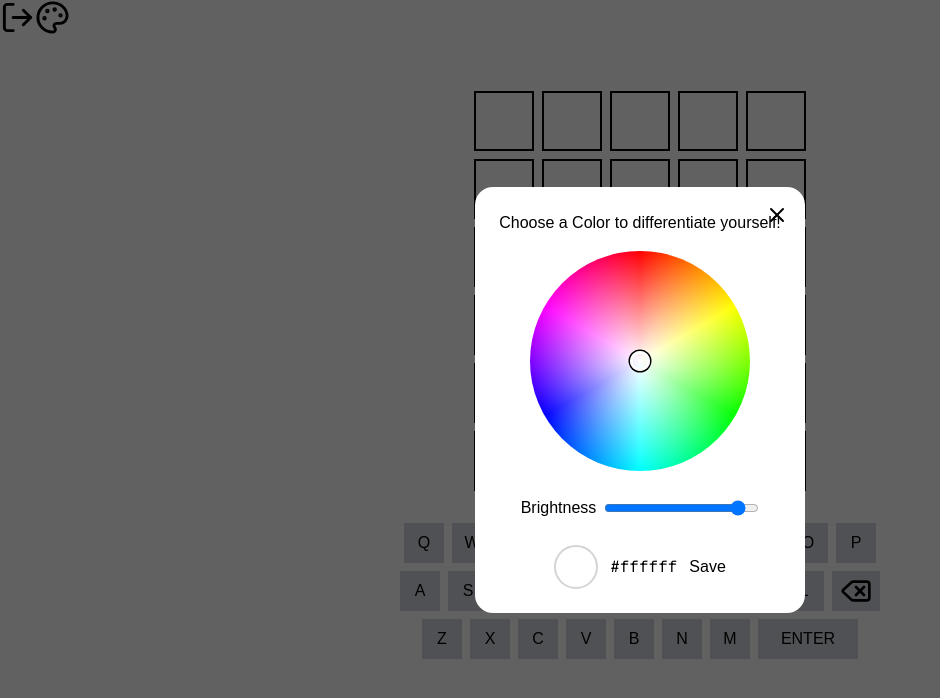
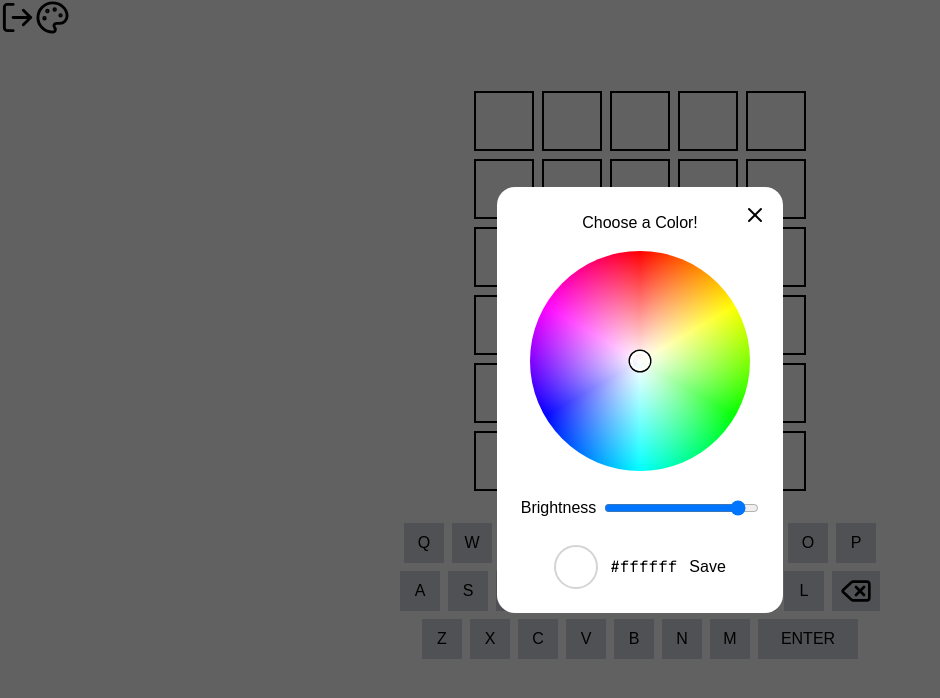
Before and after one commit to autumnalEqvinox/wordle-royale, a Next.js app: page /play in a window 1280 px wide. Both pictures are taken after a click on the button 52 px from the left and 17 px from the top of the page. Shown: the top 698 px of the page, without its empty margins (0-940 px from the left). Built offline with nearby package versions, Linux system fonts and the light colour scheme; no server answers.

Commit message:
minor changes

```diff
--- a/app/(play)/layout.tsx
+++ b/app/(play)/layout.tsx
@@ -238,7 +238,7 @@ function PaletteButton() {
               <X size={24} aria-hidden="true" />
             </button>
 
-            <h2>Choose a Color to differentiate yourself!</h2>
+            <h2>Choose a Color!</h2>
 
             <ColorWheel
               hue={hue}
```
